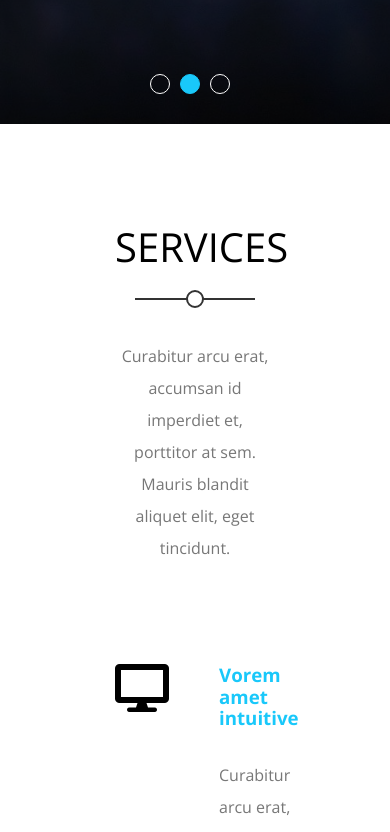
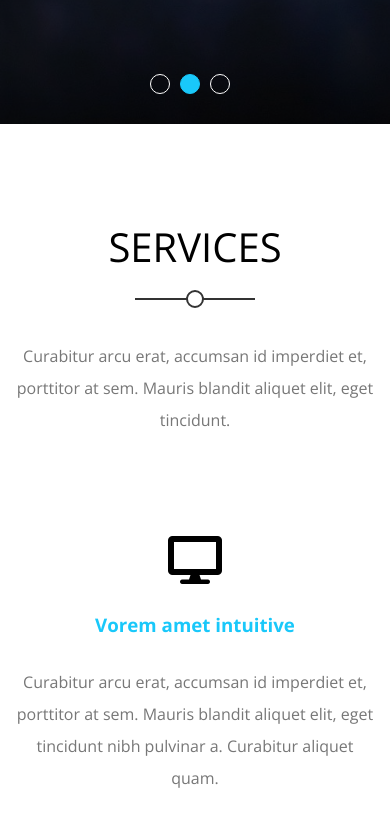
Before and after one commit to moSaeed15/Practice-website-2, a plain HTML site: page index.html in a window 390 px wide. Shown: the part 720-1552 px from the top of the page. Drawn offline with nearby package versions, Linux system fonts and the light colour scheme.

Commit message:
Services media queries

```diff
--- a/css/kasper.css
+++ b/css/kasper.css
@@ -267,40 +267,39 @@ header nav .form i {
 /* End Landing */
 /* Start Services */
 .services {
-  padding: var(--section-padding);
+  padding-top: var(--section-padding);
+  padding-bottom: var(--section-padding);
 }
 @media (min-width: 768px) {
-  .services-container {
+  .services .services-container {
     display: grid;
     grid-template-columns: repeat(auto-fill, minmax(450px, 1fr));
-    column-gap: 40px;
-    row-gap: 60px;
+    grid-column-gap: 40px;
+    grid-row-gap: 60px;
   }
 }
-.srv-box {
+.services .srv-box {
   display: flex;
 }
-
-.srv-box i {
+.services .srv-box i {
   margin-right: 50px;
 }
-
-/* @media (max-width: 767px) {
-  .srv-box {
+@media (max-width: 767px) {
+  .services .srv-box {
+    display: flex;
     flex-direction: column;
     text-align: center;
     margin-bottom: 40px;
   }
-  .srv-box i {
+  .services .srv-box i {
     margin: 0 0 30px;
   }
-} */
-
-.srv-box h3 {
+}
+.services .srv-box h3 {
   margin-bottom: 30px;
   color: var(--main-color);
 }
-.srv-box p {
+.services .srv-box p {
   line-height: 2;
   color: #777;
 }
@@ -377,7 +376,9 @@ header nav .form i {
 }
 /* End Design */
 /* Start Portfolio */
-
+.portfolio {
+  padding: var(--section-padding) 0;
+}
 .portfolio .shuffle {
   display: flex;
   justify-content: center;
```
